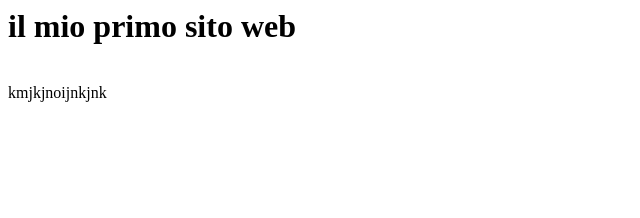
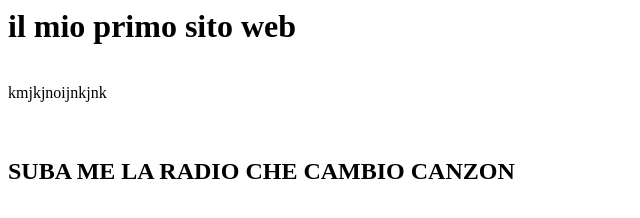
Before and after one commit to simoneeffe/simoneeffe.github.io, a plain HTML site: page index.html in a window 1280 px wide. Shown: the whole page, without its empty margins (0-640 px from the left). Drawn offline with Linux system fonts and the light colour scheme.

Commit message:
Update index.html

```diff
--- a/index.html
+++ b/index.html
@@ -1,4 +1,5 @@
 <h1>il mio primo sito web</h1>
 <br>
 kmjkjnoijnkjnk
-<br>
+<br><br><br>
+<h2>SUBA ME LA RADIO CHE CAMBIO CANZON</h2>
```
